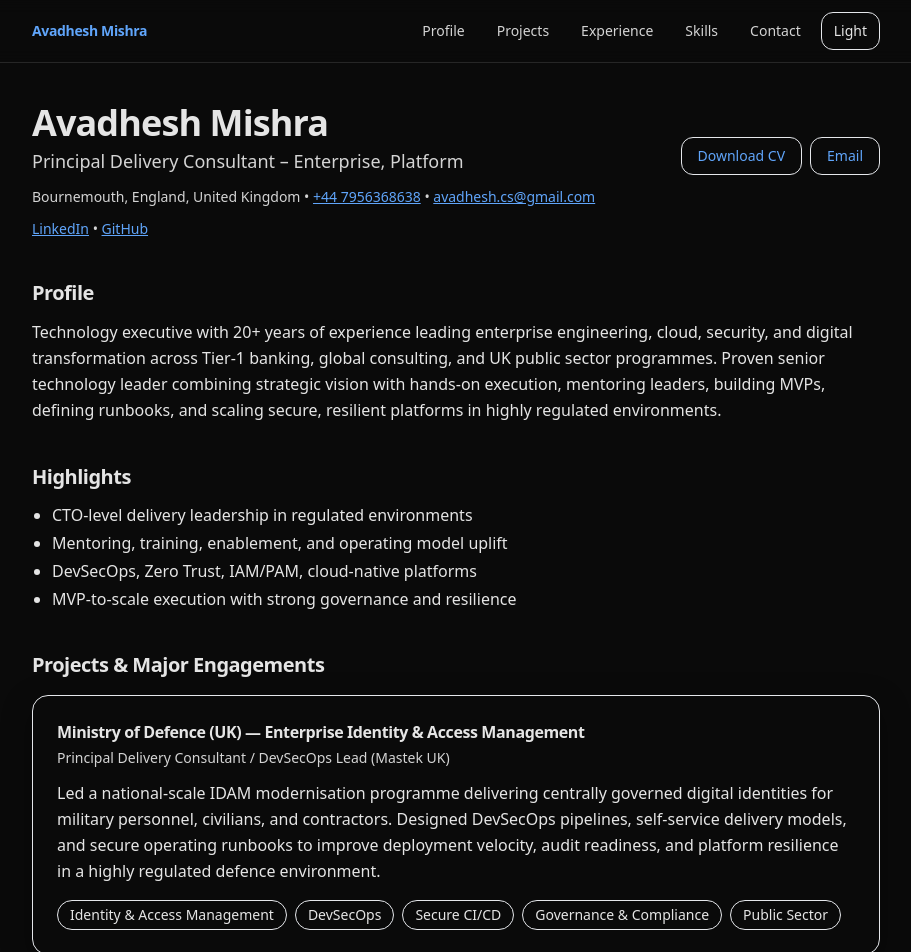
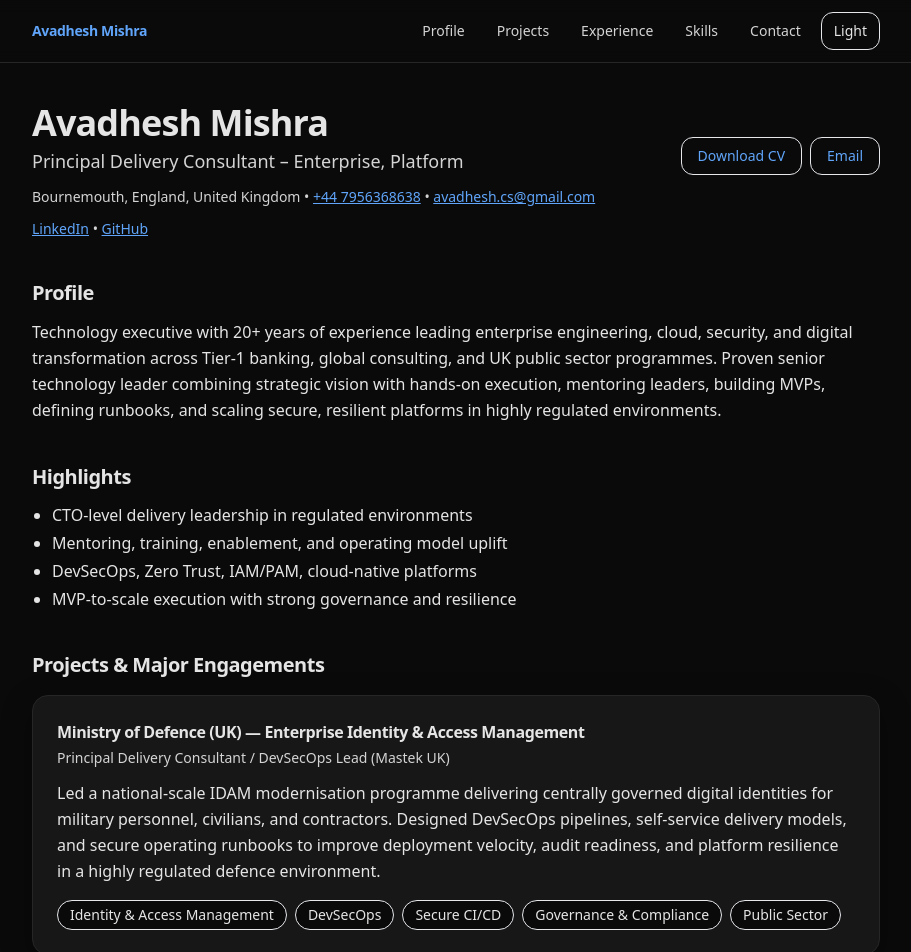
Before and after one commit to avi202020/avadheshmishra-portfolio, a Next.js app: page / in a window 1280 px wide. Shown: the top 952 px of the page, without its empty margins (184-1095 px from the left). Built offline with nearby package versions, Linux system fonts and the light colour scheme.

Commit message:
Update ProjectCards.tsx

```diff
--- a/src/components/ProjectCards.tsx
+++ b/src/components/ProjectCards.tsx
@@ -7,7 +7,7 @@ export function ProjectCards() {
       {resume.projects.map((p) => (
         <article
           key={p.title}
-          className="rounded-2xl border bg-white p-6 shadow-soft dark:bg-neutral-950"
+          className="rounded-2xl border border-neutral-800 bg-neutral-900 p-6 shadow-soft"
         >
           <h3 className="text-base font-semibold">{p.title}</h3>
           <p className="mt-1 text-sm text-neutral-600 dark:text-neutral-300">{p.role}</p>
```
